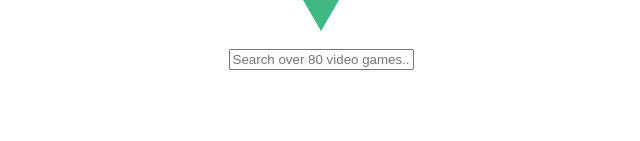
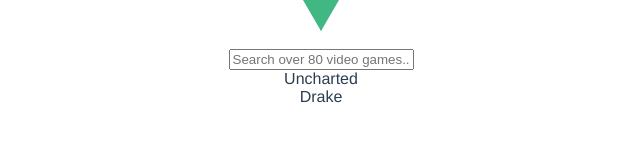
Before and after one commit to afreymiller/retro-game-cache, a Vue app: page / in a window 1280 px wide. Shown: the part 215-356 px from the top of the page, without its empty margins (319-959 px from the left). Built offline with nearby package versions, Linux system fonts and the light colour scheme.

Commit message:
adding search filter

```diff
--- a/src/components/SearchBar.vue
+++ b/src/components/SearchBar.vue
@@ -1,6 +1,8 @@
 <template>
   <div>
-    <input type="text" placeholder="Search over 80 video games..."/>
+    <input type="text" v-model="search"
+    placeholder="Search over 80 video games..."/>
+    <div v-for="post in filteredList" v-bind:key="post.title">{{post.title}}</div>
   </div>
 </template>
 
@@ -9,6 +11,19 @@
   name: 'SearchBar',
   props: {
     msg: String
+  },
+  data () {
+    return {
+      search: '',
+      postList: [{title: 'Uncharted'}, {title: 'Drake'}]
+    }
+  },
+  computed: {
+    filteredList() {
+      return this.postList.filter(post => {
+        return post.title.toLowerCase().includes(this.search.toLowerCase())
+      })
+    }
   }
 }
 </script>
```
